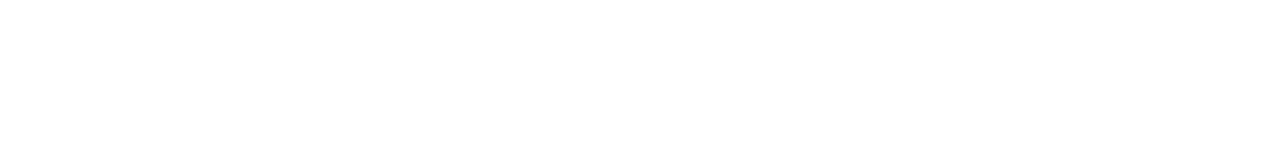
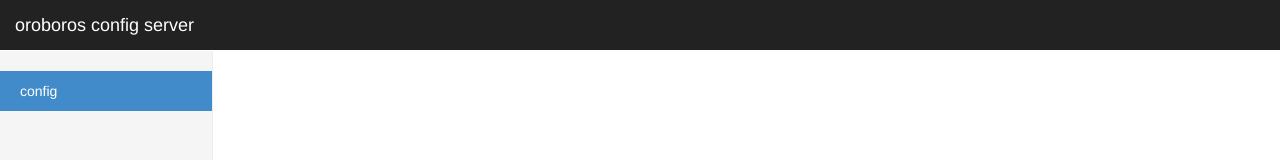
Before and after one commit to darkone23/oroboros, a website: page resources/public/index.html in a window 1280 px wide. Drawn offline with nearby package versions, Linux system fonts and the light colour scheme; no server answers.

Commit message:
first stab at simple ui :hocho:

```diff
--- a/resources/public/css/oroboros.css
+++ b/resources/public/css/oroboros.css
@@ -2,3 +2,85 @@ html, body {
     height: 100%;
     margin: 0px auto;
 }
+
+body {
+  padding-top: 50px;
+}
+
+.sub-header {
+  padding-bottom: 10px;
+  border-bottom: 1px solid #eee;
+}
+
+.navbar-fixed-top {
+  border: 0;
+}
+
+.sidebar {
+  display: none;
+}
+
+@media (min-width: 768px) {
+  .sidebar {
+    position: fixed;
+    top: 51px;
+    bottom: 0;
+    left: 0;
+    z-index: 1000;
+    display: block;
+    padding: 20px;
+    overflow-x: hidden;
+    overflow-y: auto; /* Scrollable contents if viewport is shorter than content. */
+    background-color: #f5f5f5;
+    border-right: 1px solid #eee;
+  }
+}
+
+/* Sidebar navigation */
+.nav-sidebar {
+  margin-right: -21px; /* 20px padding + 1px border */
+  margin-bottom: 20px;
+  margin-left: -20px;
+}
+.nav-sidebar > li > a {
+  padding-right: 20px;
+  padding-left: 20px;
+}
+.nav-sidebar > .active > a,
+.nav-sidebar > .active > a:hover,
+.nav-sidebar > .active > a:focus {
+  color: #fff;
+  background-color: #428bca;
+}
+
+.main {
+  padding: 20px;
+  font-size: 1.2em;
+  background-color: #ffffff;
+}
+
+.node-container, .node-container span  {
+  color: #b294bb;
+}
+
+.node-container .string {
+  color: #81a2be;
+}
+
+.node-container .number {
+  color: #8abeb7;
+}
+
+.node-container .boolean {
+  color: #b5bd68;
+}
+
+@media (min-width: 768px) {
+  .main {
+    padding-right: 40px;
+    padding-left: 40px;
+  }
+}
+.main .page-header {
+  margin-top: 0;
+}
--- a/resources/public/index.html
+++ b/resources/public/index.html
@@ -4,8 +4,33 @@
         <meta charset="utf-8" />
         <title>oroboros</title>
         <meta name="viewport" content="width=device-width, initial-scale=1" />
+	<link rel="stylesheet" href="/vendor/pretty-json/css/pretty-json.css"></link>
+	<link rel="stylesheet" href="/vendor/bootstrap/dist/css/bootstrap.css"></link>
 	<link rel="stylesheet" href="/css/oroboros.css"></link>
     </head>
     <body>
+      <div class="navbar navbar-inverse navbar-fixed-top" role="navigation">
+        <div class="container-fluid">
+          <div class="navbar-header">
+            <a class="navbar-brand" href="#">oroboros config server</a>
+          </div>
+        </div>
+      </div>
+      <div class="container-fluid">
+        <div class="row">
+          <div class="col-sm-3 col-md-2 sidebar">
+            <ul class="nav nav-sidebar">
+              <li class="active"><a href="#">config</a></li>
+            </ul>
+          </div>
+          <div class="col-sm-9 col-sm-offset-3 col-md-10 col-md-offset-2 main">
+          </div>
+        </div>
+      </div>
+      <script src="/vendor/pretty-json/libs/jquery-1.11.1.min.js"></script>
+      <script src="/vendor/pretty-json/libs/underscore-min.js"></script>
+      <script src="/vendor/pretty-json/libs/backbone-min.js"></script>
+      <script src="/vendor/pretty-json/build/pretty-json-min.js"></script>
+      <script src="/js/oroboros.js"></script>
     </body>
 </html>
--- /dev/null
+++ b/resources/public/js/oroboros.js
@@ -0,0 +1,18 @@
+$(function() {
+  "use strict";
+
+  var $main = $ (".main");
+
+  function load(config) {
+    config = config || "config";
+    $.get("/q?config="+config).then(function(data){
+      new PrettyJSON.view.Node({
+        el: $main.empty(),
+        data: data
+      }).expandAll();
+    });
+  }
+
+  load();
+
+});
```
Also changed, not shown: bower.json (added, +21 -0 lines), 2 other files.
